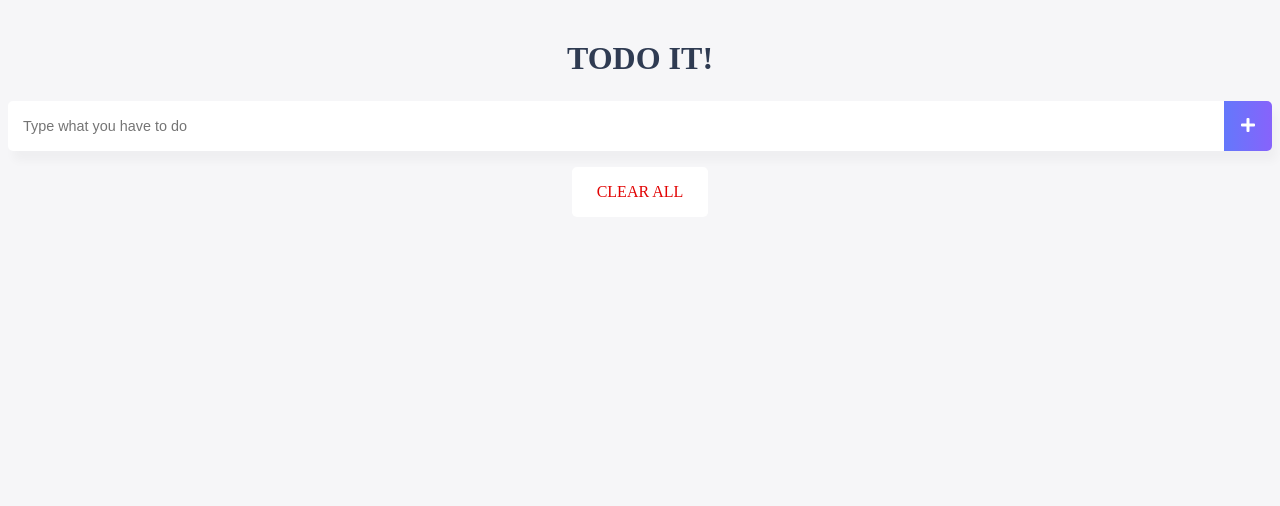
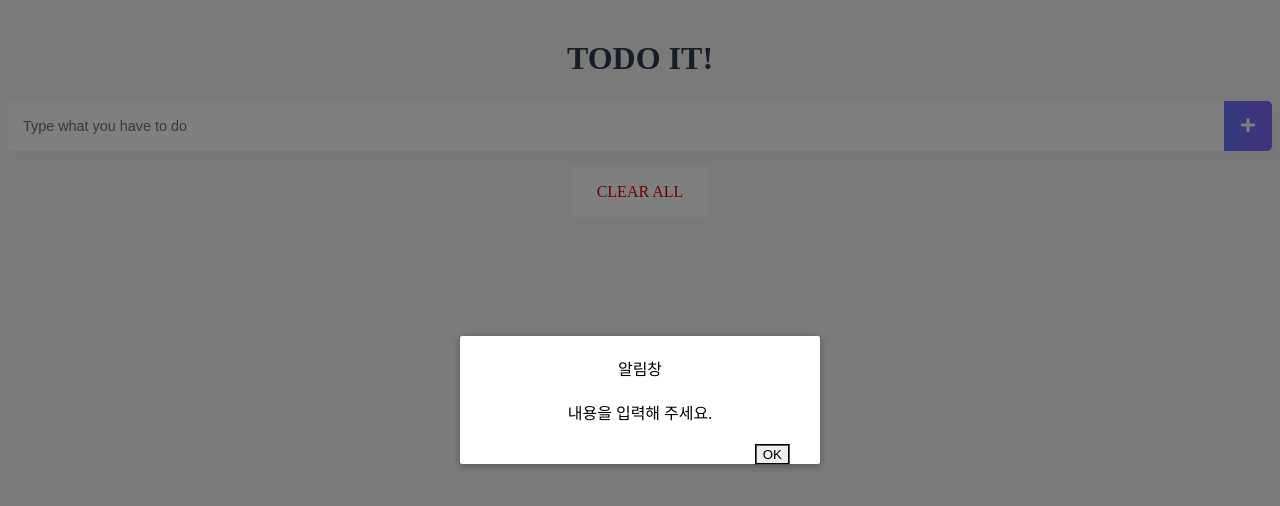
Before and after one commit to zosaekki/Vue.js, a Vue app: page / in a window 1280 px wide. Both pictures are taken after a click on the element 1248 px from the left and 126 px from the top of the page. Shown: the top 506 px of the page. Built offline with nearby package versions, Linux system fonts and the light colour scheme.

Commit message:
AlertModal

```diff
--- a/src/App.vue
+++ b/src/App.vue
@@ -1,10 +1,11 @@
 <template>
   <div id="app">
     <TodoHeader />
-    <TodoInput @childAddTodo="addTodo" />
+    <TodoInput @childAddTodo="addTodo" @alertModal="alertModal"/>
     <TodoList :propsItems="todoItems" @childRemoveTodo="removeTodo" />
     <TodoFooter @childClearTodo="clearTodo" />
   </div>
+  <AlertModal @close="close" :show="modalShow" header="알림창" body="내용을 입력해 주세요."></AlertModal>
 </template>
 
 <script>
@@ -12,40 +13,60 @@
 import TodoInput from './components/todo/TodoInput.vue';
 import TodoList from './components/todo/TodoList.vue';
 import TodoFooter from './components/todo/TodoFooter.vue';
+import AlertModal from './components/common/AlertModal.vue';
 
 export default {
   name: 'App',
   data() {
     return {
-      todoItems: []
+      todoItems: [],
+      cnt: 0,
+      modalShow: false
     }
   },
   methods: {
     addTodo(todoItem) {
+      this.todoItems.push({
+        key: this.cnt++,
+        value:todoItem
+      });
       // localStorage.setItem(todoItem, todoItem);
-      this.todoItems.push(todoItem);
       // this.changeValue();
     },
-    removeTodo(todoItem, idx) {
+    removeTodo(key) {
+      // this.todoItems.splice(idx, 1);
+      this.todoItems.forEach((item, idx) => {
+        if(item.key === key) {
+          this.todoItems.splice(idx, 1);
+        }
+      })
       // localStorage.removeItem(todoItem, idx);
-      this.todoItems.splice(idx, 1);
       // this.changeValue();
     },
     clearTodo() {
+      this.todoItems.splice(0);
+      this.cnt = 0;
       // localStorage.clear();
-      this.todoItems.splice(0);
       // this.changeValue();
     },
     changeValue() {
       const json = JSON.stringify(this.todoItems);
       localStorage.setItem('todoItems', json);
+      localStorage.setItem('cnt', this.cnt);
+    },
+    alertModal() {
+      this.modalShow = true;
+    },
+    close() {
+      this.modalShow = false;
     }
   },
   components: {
     TodoHeader,
     TodoInput,
     TodoList,
-    TodoFooter
+    TodoFooter,
+    AlertModal
   },
   watch: {
     todoItems: {
@@ -61,7 +82,9 @@
       const todoItems = JSON.parse(json);
       todoItems.forEach(item => {
         this.todoItems.push(item);
-      })
+      });
+      const cnt = localStorage.getItem("cnt"); // key 값 중복 방지
+      this.cnt = cnt;
     }
     /*
       if(localStorage.length > 0) {
--- /dev/null
+++ b/src/components/common/AlertModal.vue
@@ -0,0 +1,101 @@
+<script>
+export default {
+  props: {
+    show: Boolean,
+    header: String,
+    body: String
+  }
+}
+</script>
+
+<template>
+  <Transition name="modal">
+    <div v-if="show" class="modal-mask">
+      <div class="modal-wrapper">
+        <div class="modal-container">
+          <div class="modal-header">
+            <slot name="header">{{ header }}</slot>
+          </div>
+
+          <div class="modal-body">
+            <slot name="body">{{ body }}</slot>
+          </div>
+
+          <div class="modal-footer">
+            <slot name="footer">
+              <button
+                class="modal-default-button"
+                @click="$emit('close')"
+              >OK</button>
+            </slot>
+          </div>
+        </div>
+      </div>
+    </div>
+  </Transition>
+</template>
+
+<style>
+.modal-mask {
+  position: fixed;
+  z-index: 9998;
+  top: 0;
+  left: 0;
+  width: 100%;
+  height: 100%;
+  background-color: rgba(0, 0, 0, 0.5);
+  display: table;
+  transition: opacity 0.3s ease;
+}
+
+.modal-wrapper {
+  display: table-cell;
+  vertical-align: middle;
+}
+
+.modal-container {
+  width: 300px;
+  margin: 0px auto;
+  padding: 20px 30px;
+  background-color: #fff;
+  border-radius: 2px;
+  box-shadow: 0 2px 8px rgba(0, 0, 0, 0.33);
+  transition: all 0.3s ease;
+}
+
+.modal-header h3 {
+  margin-top: 0;
+  color: #42b983;
+}
+
+.modal-body {
+  margin: 20px 0;
+}
+
+.modal-default-button {
+  float: right;
+}
+
+/*
+ * The following styles are auto-applied to elements with
+ * transition="modal" when their visibility is toggled
+ * by Vue.js.
+ *
+ * You can easily play with the modal transition by editing
+ * these styles.
+ */
+
+.modal-enter-from {
+  opacity: 0;
+}
+
+.modal-leave-to {
+  opacity: 0;
+}
+
+.modal-enter-from .modal-container,
+.modal-leave-to .modal-container {
+  -webkit-transform: scale(1.1);
+  transform: scale(1.1);
+}
+</style>
--- a/src/components/todo/TodoInput.vue
+++ b/src/components/todo/TodoInput.vue
@@ -20,6 +20,8 @@
                 const value = this.newTodoItem.trim(); // trim 양쪽에 있는 빈칸을 지움
                 // localStorage.setItem(value,value);
                 this.$emit('childAddTodo', value);
+            } else {
+                this.$emit('alertModal');
             }
                 this.newTodoItem = '';
             }
--- a/src/components/todo/TodoList.vue
+++ b/src/components/todo/TodoList.vue
@@ -1,14 +1,14 @@
 <template>
     <section>
-        <ul>
-            <li :key="todoItem.key" v-for="(todoItem, idx) in propsItems" class="shadow">
-                <i class="checkBtn fas fa-check" aria-hidden="true"></i>
-                {{ todoItem }}
-                <span class="removeBtn" type="button" @click="removeTodo(todoItem, idx)">
-                    <i class="far fa-trash-alt" aria-hidden="true"></i>
-                </span>
-            </li>
-        </ul>
+        <transition-group name="list" tag="ul">
+                <li :key="todoItem.key" v-for="todoItem in propsItems" class="shadow">
+                    <i class="checkBtn fas fa-check" aria-hidden="true"></i>
+                    {{ todoItem.value }}
+                    <span class="removeBtn" type="button" @click="removeTodo(todoItem.key)">
+                        <i class="far fa-trash-alt" aria-hidden="true"></i>
+                    </span>
+                </li>
+        </transition-group>
     </section>
 </template>
 
@@ -16,14 +16,16 @@
     export default {
         props: { propsItems: Array},
         methods: {
-            removeTodo(todoItem, idx) {
-                this.$emit('childRemoveTodo', todoItem, idx)
+            removeTodo(key) {
+                this.$emit('childRemoveTodo', key)
             }
         },
     }
 </script>
 
 <style scoped>
+    .list-enter-active, .list-leave-active { transition: all 0.3s; }
+    .list-enter-from, .list-leave-to { opacity: 0; transform: translate(30px); }
     ul {
         list-style-type: none;
         padding-left: 0;
```
